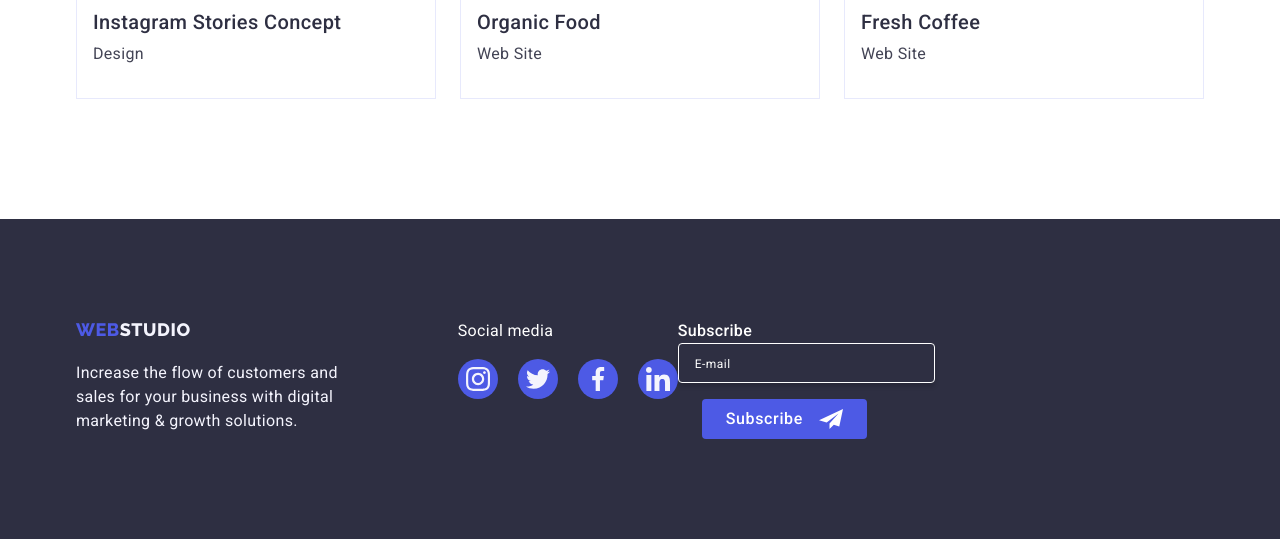
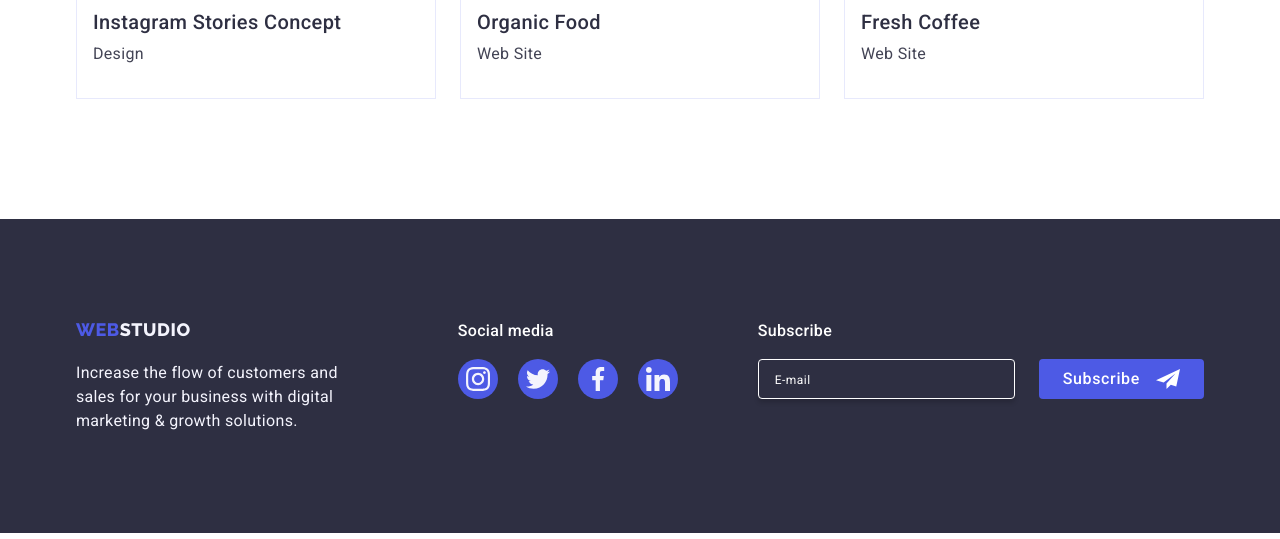
Before and after one commit to thedevprodigy/goit-markup-hw-06, a plain HTML site: page portfolio.html in a window 1280 px wide. Shown: the part 1575-2114 px from the top of the page. Drawn offline with nearby package versions, Linux system fonts and the light colour scheme.

Commit message:
updated hw6

```diff
--- a/css/styles.css
+++ b/css/styles.css
@@ -500,6 +500,7 @@ ul {
   color: var(--white);
   display: flex;
   margin-bottom: 16px;
+  font-weight: 500;
 }
 
 .footer-socials-item {
--- a/portfolio.html
+++ b/portfolio.html
@@ -249,8 +249,9 @@
         </div>
       </section>
     </main>
+
      <!--Footer-->
-     <div class="footer">
+    <div class="footer">
       <div class="container footer-container">
         <div class="footer-test-container">
           <a class="footer-logo link" href="./index.html">
@@ -300,10 +301,11 @@
             </li>
           </ul>
         </div>
-        <div class="footer-container footer-form">
-          <form name="subscribe_form" autocomplete="on" method="" >
+
+      <div class="footer-container footer-form-wrapper">
+        <p class="footer-socials-text text">Subscribe</p>
+          <form class="footer-form" name="subscribe_form" autocomplete="on" method="" >
             <label class="footer-form-label">
-            Subscribe
              <input type="email" name="email" placeholder="E-mail" class="footer-form-input" required />
             </label>
 
```
